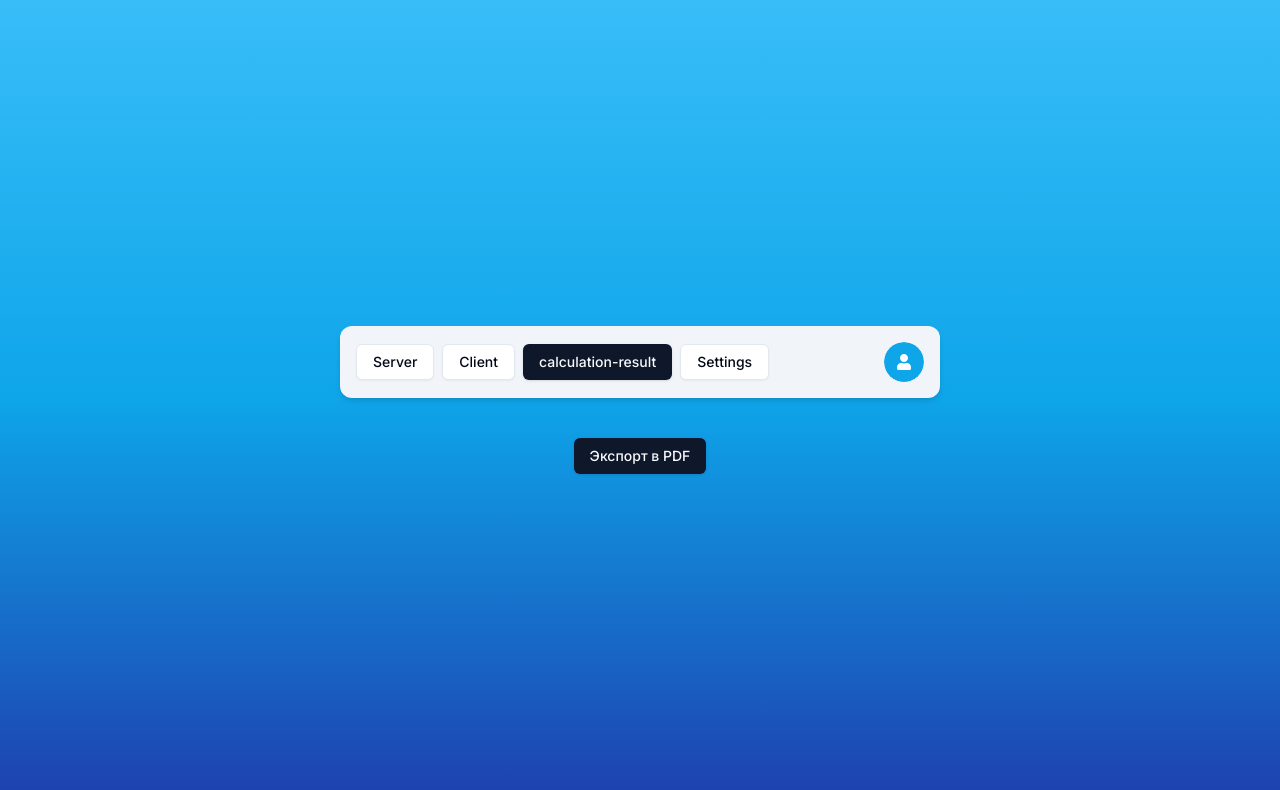
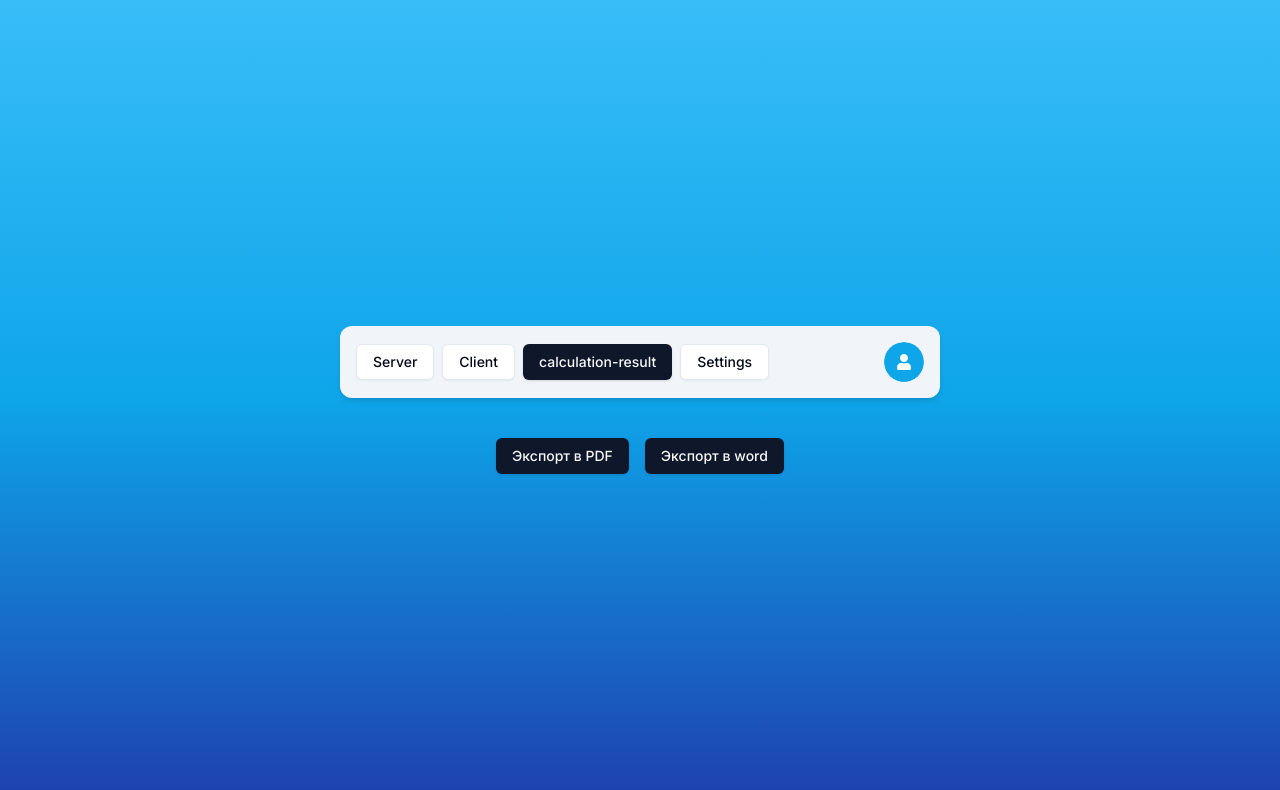
Before and after one commit to Kolya9991/calculate-energy, a Next.js app: page /calculation-result in a window 1280 px wide. Shown: the top 790 px of the page. Built offline with nearby package versions, Linux system fonts and the light colour scheme; no server answers.

Commit message:
add export to word install libs:  - docx  - file-saver

```diff
--- a/app/(protected)/calculation-result/page.tsx
+++ b/app/(protected)/calculation-result/page.tsx
@@ -1,5 +1,6 @@
 import ExportToPdfButton from "@/components/export-to-pdf/ExportToPDFButton";
 import {IDeviceProps} from "@/types/calculateDevice";
+import ExportToDocxButton from "@/components/export-to-docx/ExportToDocxButton";
 
 const Page = () => {
   const array: IDeviceProps[] = [
@@ -17,8 +18,9 @@ const Page = () => {
   ];
 
   return (
-    <div>
+    <div className='space-x-4'>
       <ExportToPdfButton data={array}/>
+      <ExportToDocxButton data={array}/>
     </div>
   );
 };
--- /dev/null
+++ b/components/export-to-docx/ExportToDocxButton.tsx
@@ -0,0 +1,61 @@
+'use client'
+import {FC} from 'react'
+import {IDeviceProps} from "@/types/calculateDevice";
+import {Button} from "@/components/ui/button";
+import { Document, Packer, Paragraph, Table, TableCell, TableRow, WidthType } from 'docx';
+import { saveAs } from 'file-saver';
+
+interface IExportToDocxButtonProps {
+  data: IDeviceProps[]
+}
+
+const ExportToDocxButton: FC<IExportToDocxButtonProps> = ({data}) => {
+  const exportToDocx = () => {
+    const tableRows = data.map(item =>
+      new TableRow({
+        children: [
+          new TableCell({ children: [new Paragraph(item.nameDevice)] }),
+          new TableCell({ children: [new Paragraph(item.count.toString())] }),
+          new TableCell({ children: [new Paragraph(item.hoursWork.toString())] }),
+          new TableCell({ children: [new Paragraph(item.period.toString())] }),
+          new TableCell({ children: [new Paragraph(item.kw.toString())] }),
+          new TableCell({ children: [new Paragraph(item.kwMonth.toString())] }),
+        ],
+      }),
+    );
+
+    const table = new Table({
+      width: {
+        size: 100,
+        type: WidthType.PERCENTAGE,
+      },
+      rows: [
+        new TableRow({
+          children: [
+            new TableCell({ children: [new Paragraph("Назва приладу")] }),
+            new TableCell({ children: [new Paragraph("Кількість")] }),
+            new TableCell({ children: [new Paragraph("Години роботи")] }),
+            new TableCell({ children: [new Paragraph("Період")] }),
+            new TableCell({ children: [new Paragraph("кВт")] }),
+            new TableCell({ children: [new Paragraph("кВт в місяць")] }),
+          ],
+        }),
+        ...tableRows,
+      ],
+    });
+
+    const doc = new Document({
+      sections: [{
+        properties: {},
+        children: [table],
+      }],
+    });
+
+    Packer.toBlob(doc).then(blob => {
+      saveAs(blob, "Розрахунок енергоефективностi.docx");
+    });
+  };
+  return <Button onClick={exportToDocx}>Экспорт в word</Button>;
+};
+
+export default ExportToDocxButton;
--- a/components/export-to-pdf/ExportToPDFButton.tsx
+++ b/components/export-to-pdf/ExportToPDFButton.tsx
@@ -30,7 +30,7 @@ const ExportToPdfButton: FC<IExportToPdfButtonProps> = ({data}) => {
       'Години роботи',
       'Період',
       'кВт',
-      'кВт в месяц'
+      'кВт в місяць'
     ];
 
     const rows = data.map(item => [
@@ -48,7 +48,7 @@ const ExportToPdfButton: FC<IExportToPdfButtonProps> = ({data}) => {
       styles: { font: 'Roboto' }
     });
 
-    doc.save('report.pdf');
+    doc.save('Розрахунок енергоефективностi.pdf');
   };
 
   return <Button onClick={exportPDF}>Экспорт в PDF</Button>;
--- a/package.json
+++ b/package.json
@@ -26,6 +26,8 @@
     "bcryptjs": "^2.4.3",
     "class-variance-authority": "^0.7.0",
     "clsx": "^2.1.0",
+    "docx": "^8.5.0",
+    "file-saver": "^2.0.5",
     "fs": "^0.0.1-security",
     "jspdf": "^2.5.1",
     "jspdf-autotable": "^3.8.2",
@@ -49,6 +51,7 @@
   },
   "devDependencies": {
     "@types/bcrypt": "^5.0.2",
+    "@types/file-saver": "^2.0.7",
     "@types/node": "^20",
     "@types/react": "^18",
     "@types/react-dom": "^18",
```
Also changed, not shown: 1 other file (tests, documents, lock files or other folders).
